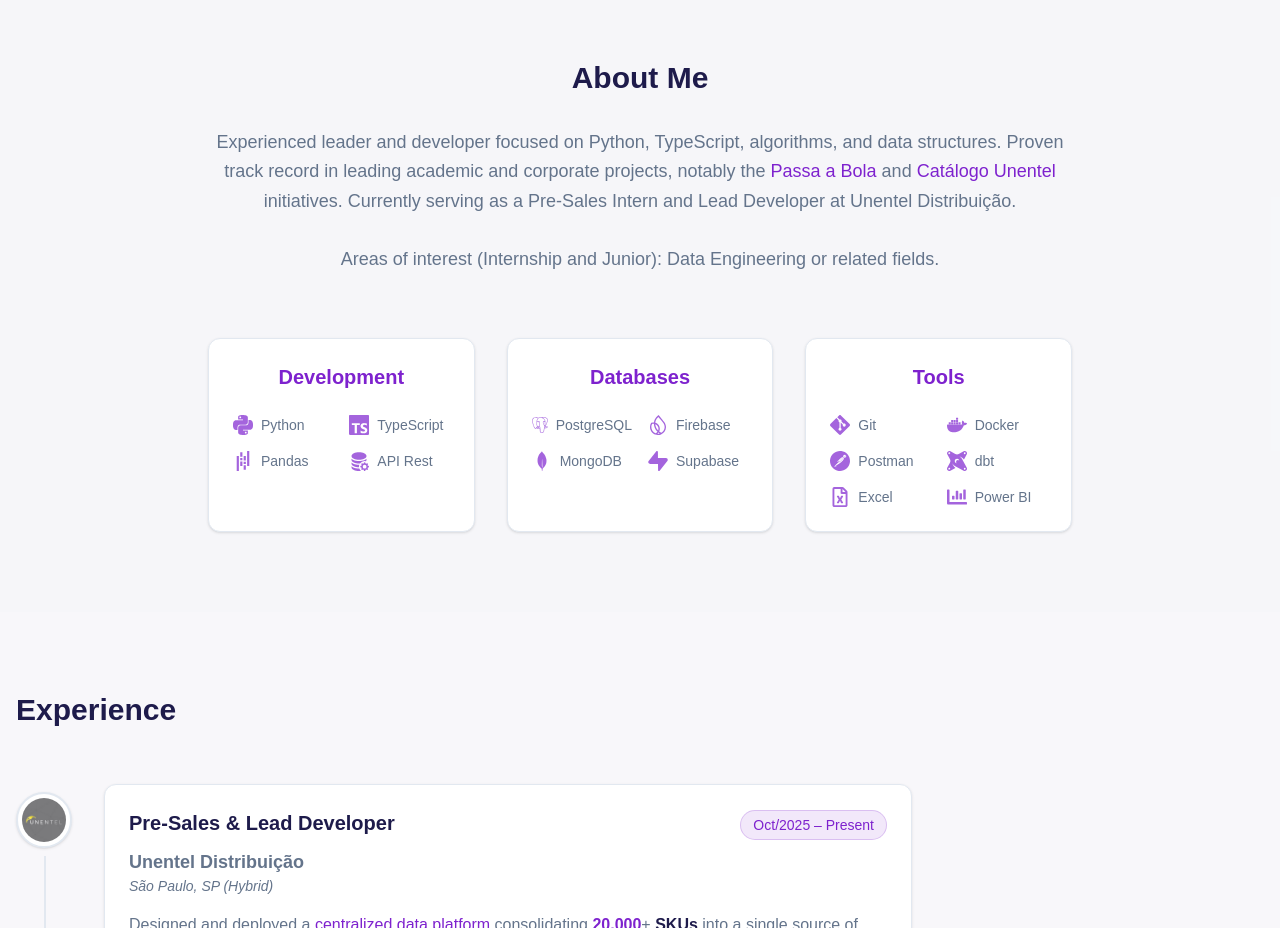
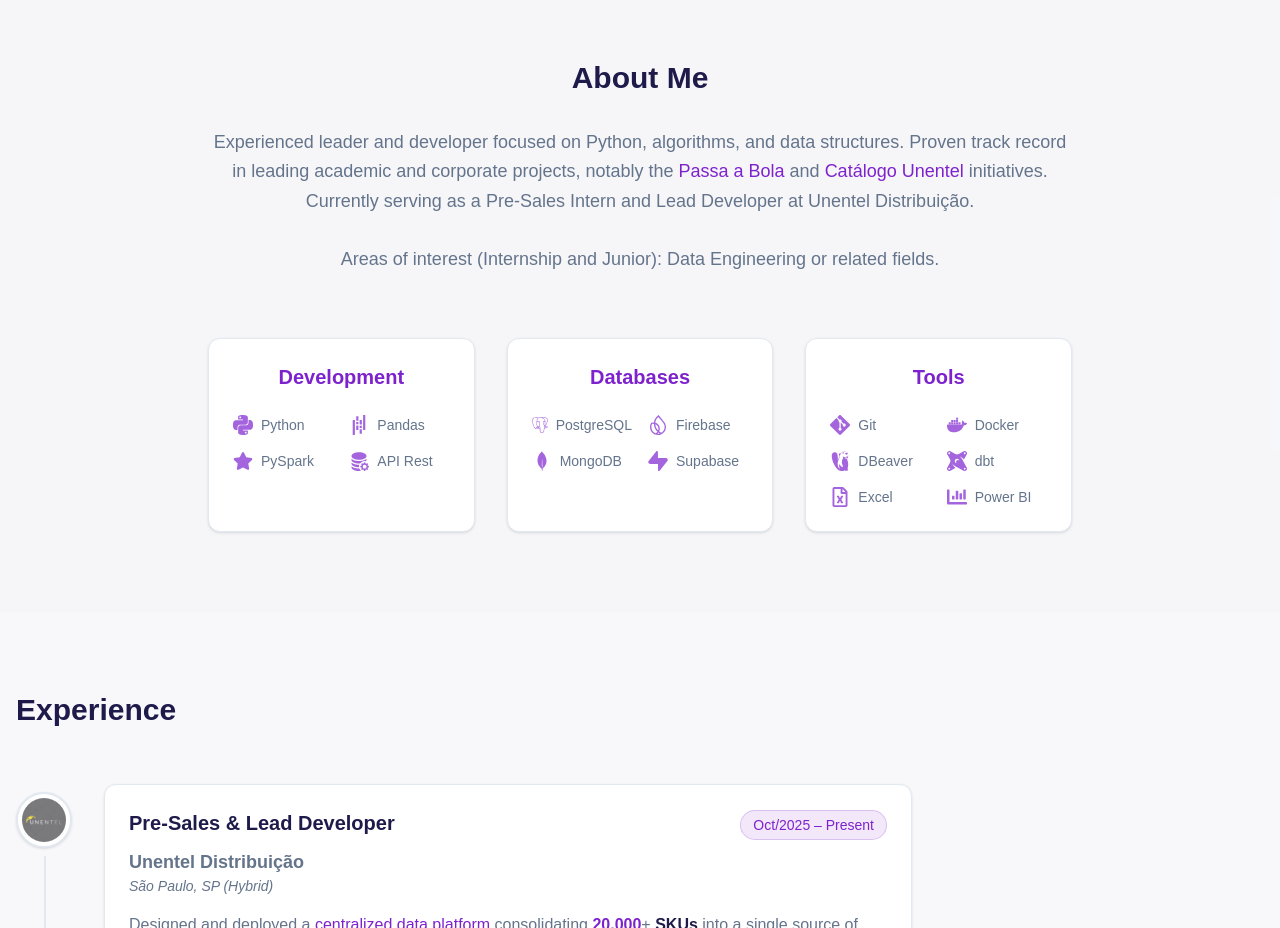
Before and after one commit to Caioncaminha/portfolio, a Next.js app: page / in a window 1280 px wide. Shown: the part 820-1748 px from the top of the page. Built offline with nearby package versions, Linux system fonts and the light colour scheme.

Commit message:
feat: update tech icons and dictionaries for improved clarity and new technologies

```diff
--- a/src/components/ui/tech-icon.tsx
+++ b/src/components/ui/tech-icon.tsx
@@ -14,8 +14,8 @@
   SiMongodb,
   SiSupabase,
   SiNumpy,
-  SiPostman,
   SiDbt,
+  SiDbeaver,
 } from "react-icons/si";
 import {
   FaDatabase,
@@ -25,6 +25,7 @@
   FaProjectDiagram,
   FaRegFileExcel,
   FaChartBar,
+  FaStar,
 } from "react-icons/fa";
 import { BsDatabaseFillGear, BsGear } from "react-icons/bs";
 import { PiUserCircleGearLight } from "react-icons/pi";
@@ -51,12 +52,13 @@
     pandas: SiPandas,
     mongodb: SiMongodb,
     supabase: SiSupabase,
+    dbeaver: SiDbeaver,
     sql: FaDatabase,
+    pyspark: FaStar,
     etl: FaDatabase,
     excel: FaRegFileExcel,
     pipelines: FaProjectDiagram,
     numpy: SiNumpy,
-    postman: SiPostman,
     dbt: SiDbt,
     "team leadership": FaUsers,
     "data analytics": FaChartLine,
--- a/src/data/dictionaries.ts
+++ b/src/data/dictionaries.ts
@@ -14,7 +14,7 @@
     },
     about: {
       title: "About Me",
-      summary: `Experienced leader and developer focused on Python, TypeScript, algorithms, and data structures. Proven track record in leading academic and corporate projects, notably the [Passa a Bola](/projects/passa-a-bola) and [Catálogo Unentel](/projects/unentel-catalog) initiatives. Currently serving as a Pre-Sales Intern and Lead Developer at Unentel Distribuição.
+      summary: `Experienced leader and developer focused on Python, algorithms, and data structures. Proven track record in leading academic and corporate projects, notably the [Passa a Bola](/projects/passa-a-bola) and [Catálogo Unentel](/projects/unentel-catalog) initiatives. Currently serving as a Pre-Sales Intern and Lead Developer at Unentel Distribuição.
 
       Areas of interest (Internship and Junior): Data Engineering or related fields.`,
     },
@@ -25,8 +25,11 @@
           name: "Development",
           items: [
             { name: "Python", url: "https://www.python.org/" },
-            { name: "TypeScript", url: "https://www.typescriptlang.org/" },
             { name: "Pandas", url: "https://pandas.pydata.org/" },
+            {
+              name: "PySpark",
+              url: "https://spark.apache.org/docs/latest/api/python/index.html",
+            },
             { name: "API Rest" },
           ],
         },
@@ -44,7 +47,7 @@
           items: [
             { name: "Git", url: "https://git-scm.com/" },
             { name: "Docker", url: "https://www.docker.com/" },
-            { name: "Postman", url: "https://www.postman.com/" },
+            { name: "DBeaver", url: "https://dbeaver.io/" },
             { name: "dbt", url: "https://www.getdbt.com/" },
             {
               name: "Excel",
```
Also changed, not shown: 2 other files (tests, documents, lock files or other folders).
